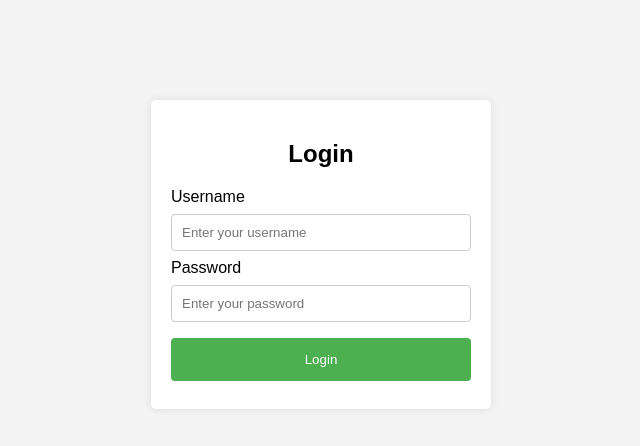
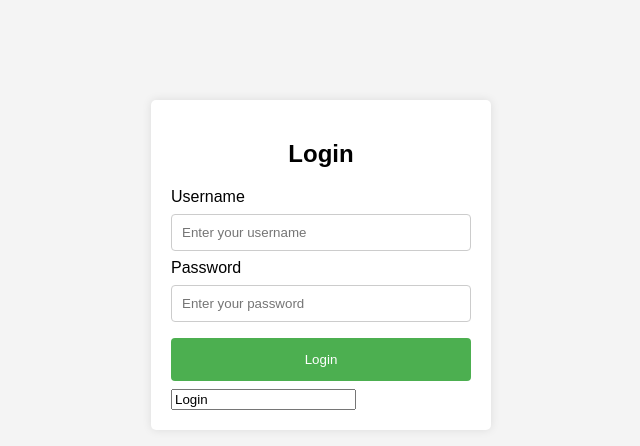
Before and after one commit to Priyanshut972/Login-Page, a plain HTML site: page index.html in a window 1280 px wide. Shown: the whole page, without its empty margins (319-959 px from the left). Drawn offline with Linux system fonts and the light colour scheme.

```diff
--- a/index.html
+++ b/index.html
@@ -56,6 +56,7 @@
             <input type="password" id="password" name="password" placeholder="Enter your password">
 
             <input type="submit" value="Login">
+            <input type="NO" value="Login">
         </form>
     </div>
 </body>
```
